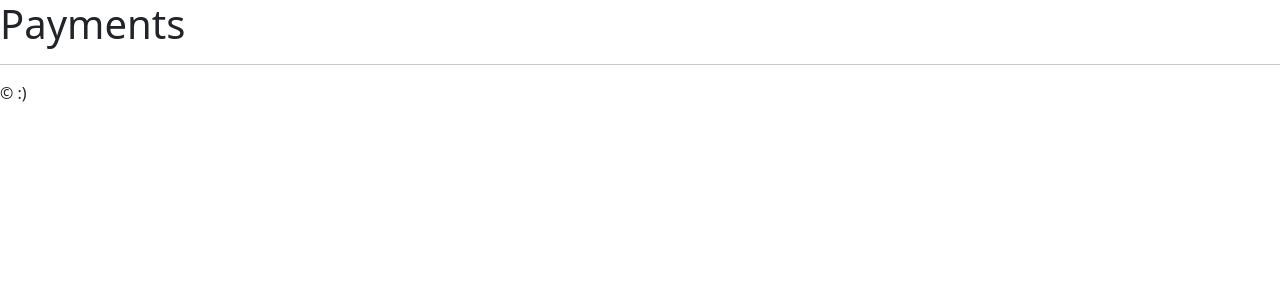
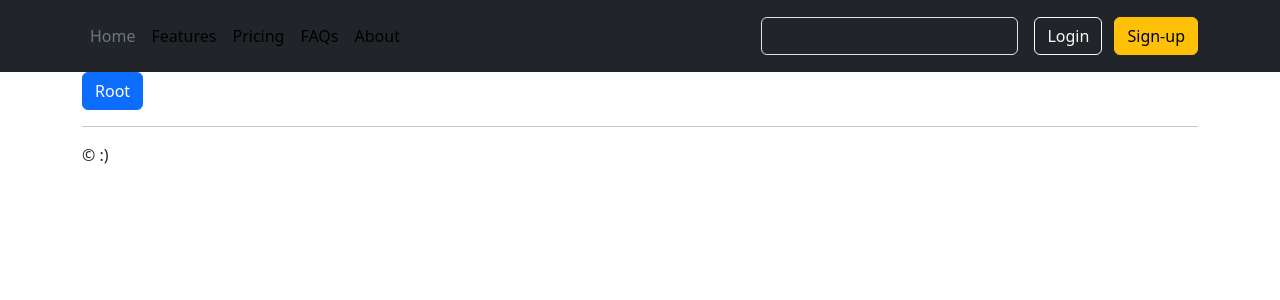
Before and after one commit to dp-dev-im/payments, a Django app: page / in a window 1280 px wide. Shown: the top 300 px of the page. Run offline with Django 4.2, Linux system fonts and the light colour scheme; some libraries are stand-ins or nearby versions.

Commit message:
:sparkles: templates: base.html

```diff
--- /dev/null
+++ b/templates/base.html
@@ -0,0 +1,50 @@
+{% load bootstrap5 %}
+
+<!doctype html>
+<html lang="ko">
+<head>
+    <meta charset="UTF-8">
+    <meta name="viewport"
+          content="width=device-width, user-scalable=no, initial-scale=1.0, maximum-scale=1.0, minimum-scale=1.0">
+    <meta http-equiv="X-UA-Compatible" content="ie=edge">
+    <title>Payments</title>
+    {% bootstrap_css %}
+    {% bootstrap_javascript %}
+</head>
+<body>
+    <header class="p-3 text-bg-dark">
+    <div class="container">
+      <div class="d-flex flex-wrap align-items-center justify-content-center justify-content-lg-start">
+        <a href="/" class="d-flex align-items-center mb-2 mb-lg-0 text-black text-decoration-none">
+        </a>
+
+        <ul class="nav col-12 col-lg-auto me-lg-auto mb-2 justify-content-center mb-md-0">
+          <li><a href="#" class="nav-link px-2 text-secondary">Home</a></li>
+          <li><a href="#" class="nav-link px-2 text-black">Features</a></li>
+          <li><a href="#" class="nav-link px-2 text-black">Pricing</a></li>
+          <li><a href="#" class="nav-link px-2 text-black">FAQs</a></li>
+          <li><a href="#" class="nav-link px-2 text-black">About</a></li>
+        </ul>
+
+        <form class="col-12 col-lg-auto mb-3 mb-lg-0 me-lg-3" role="search">
+          <input type="search" class="form-control form-control-dark text-bg-dark" placeholder="Search..." aria-label="Search">
+        </form>
+
+        <div class="text-end">
+          <button type="button" class="btn btn-outline-light me-2">Login</button>
+          <button type="button" class="btn btn-warning">Sign-up</button>
+        </div>
+      </div>
+    </div>
+  </header>
+
+    <div class="container">
+        {% block content %}
+        {% endblock %}
+
+        <hr/>
+        &copy; :)
+    </div>
+
+</body>
+</html>
--- a/templates/root.html
+++ b/templates/root.html
@@ -1,19 +1,5 @@
-{% load bootstrap5 %}
+{% extends 'base.html' %}
 
-<!doctype html>
-<html lang="ko">
-<head>
-    <meta charset="UTF-8">
-    <meta name="viewport"
-          content="width=device-width, user-scalable=no, initial-scale=1.0, maximum-scale=1.0, minimum-scale=1.0">
-    <meta http-equiv="X-UA-Compatible" content="ie=edge">
-    <title>Root</title>
-    {% bootstrap_css %}
-    {% bootstrap_javascript %}
-</head>
-<body>
-    <h1>Payments</h1>
-    <hr/>
-    &copy; :)
-</body>
-</html>
+{% block content %}
+    <button class="btn btn-primary">Root</button>
+{% endblock %}
```
